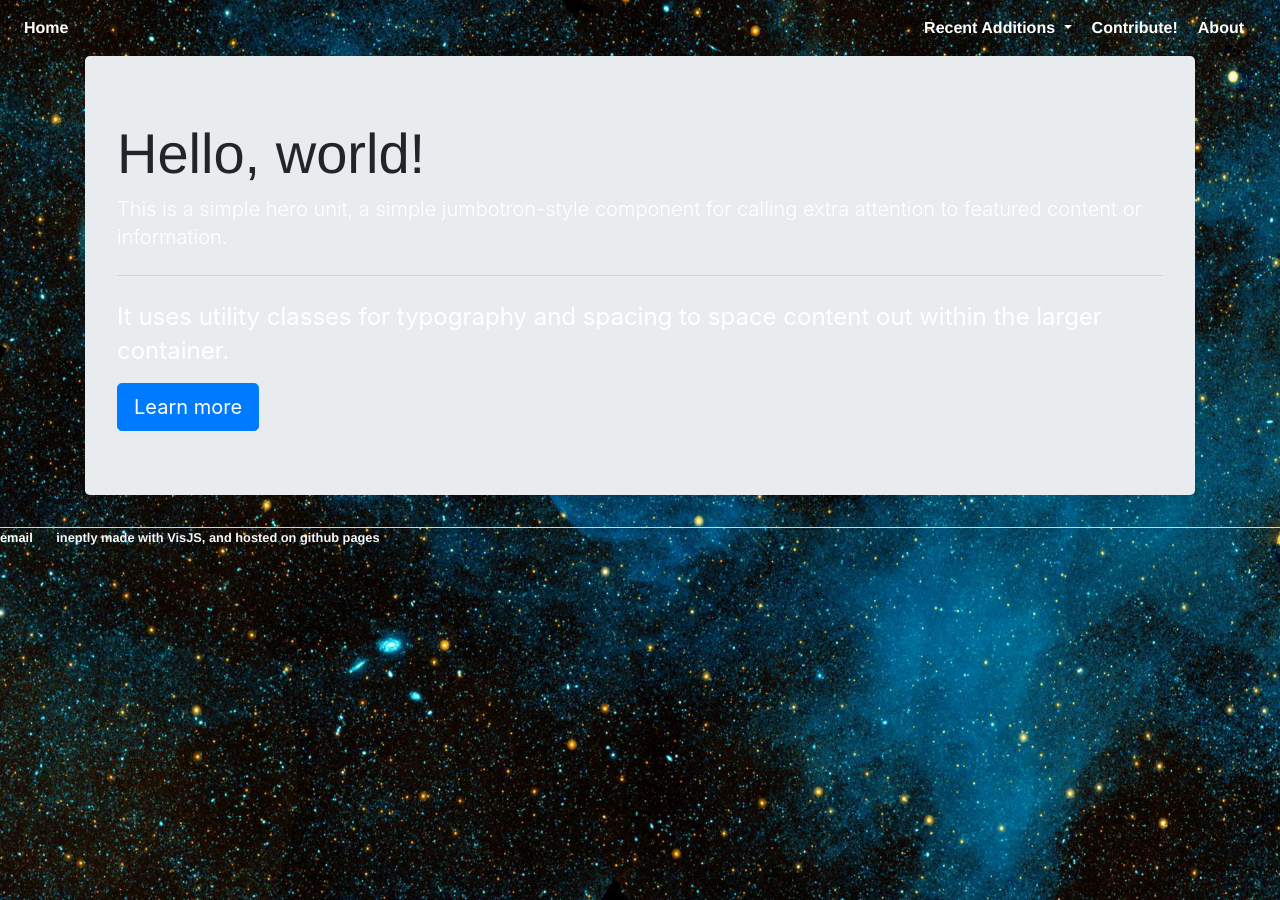
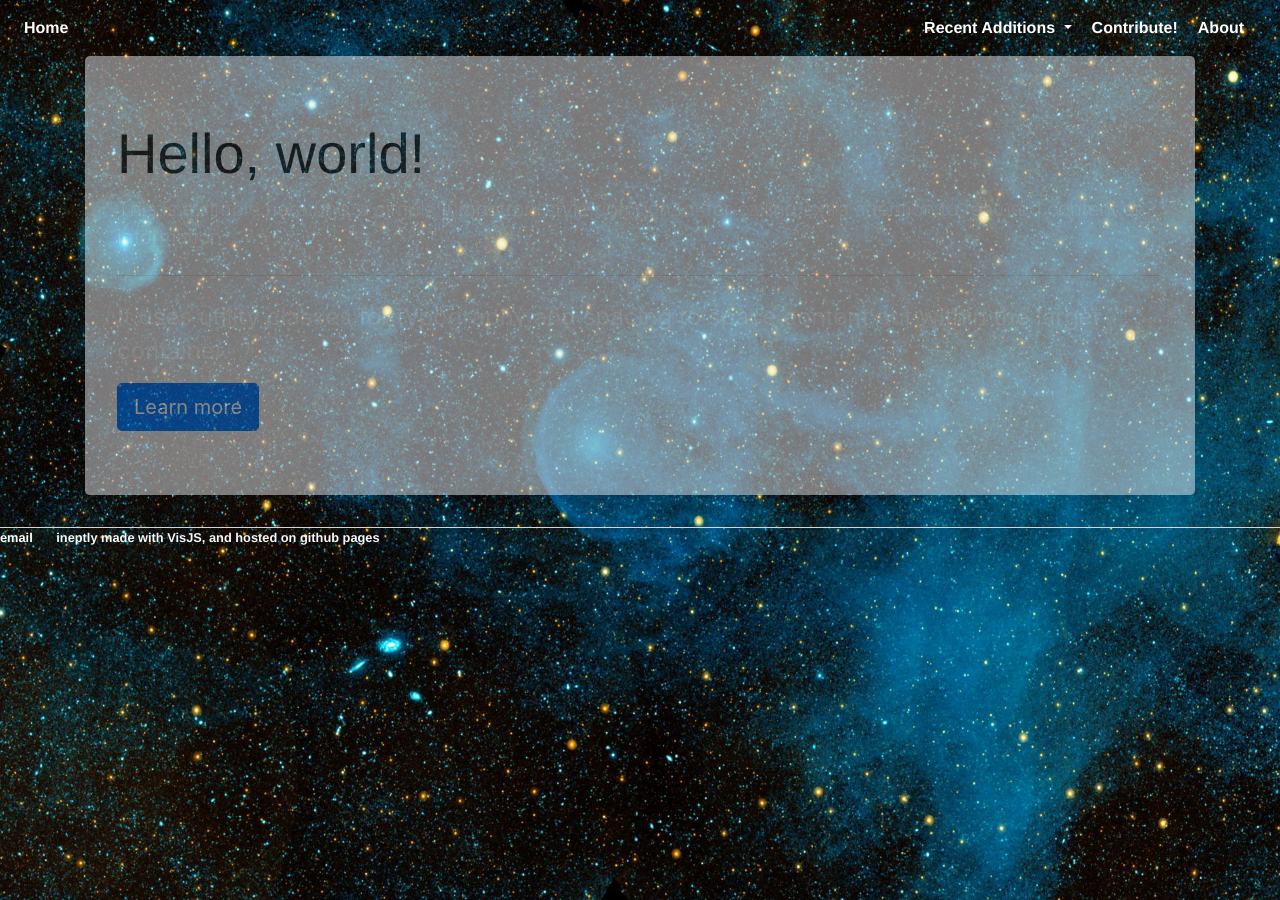
Before and after one commit to sftime/sftime.github.io, a Jekyll site: the page built from test.md, in a window 1280 px wide. Built offline with Jekyll 4.4.1, drawn with Linux system fonts in a browser that asks for light colours.

Commit message:
Update main.css

```diff
--- a/css/main.css
+++ b/css/main.css
@@ -43,6 +43,10 @@ footer {
   font-size: .8em;
 }
 
+div.jumbotron {
+  opacity: 0.5;
+}
+
 ul.posts {
   margin: 20px auto 40px;
   font-size: 1.5em;
```
